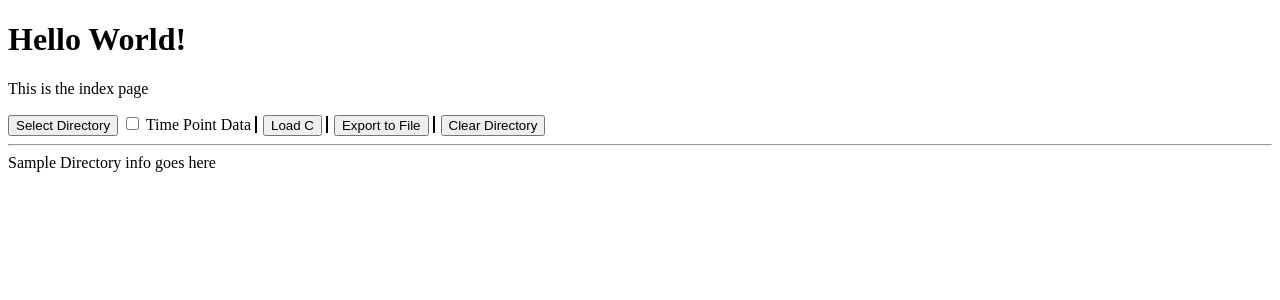
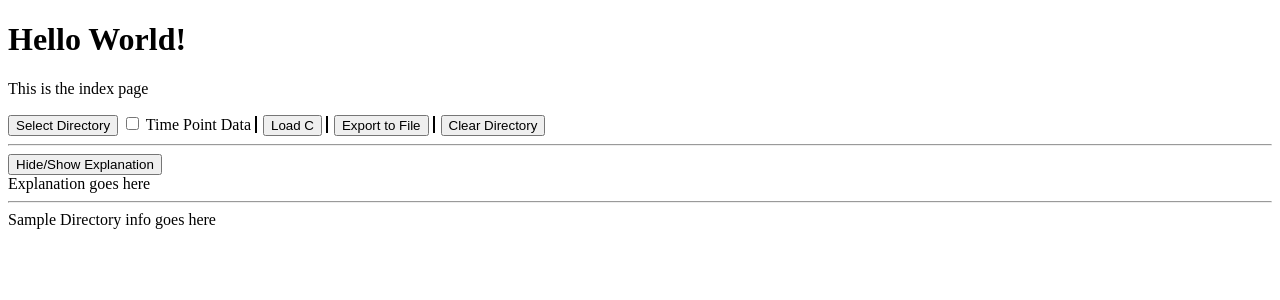
Before and after one commit to aturfah/cmi_helpers, a Flask app: page / in a window 1280 px wide. Shown: the top 300 px of the page. Run offline with Flask 2, Linux system fonts and the light colour scheme.

Commit message:
Add toggle to make explanation visible

```diff
--- a/c_builder/templates/index.html
+++ b/c_builder/templates/index.html
@@ -17,6 +17,12 @@
     <input type='button' value="Export to File" onclick="export_file()" /> <span class="vl"></span>
     <input type='button' value="Clear Directory" onclick="clear_dir()" />
     <hr/>
+    <input type='button' value="Hide/Show Explanation" onclick="hide_show()" />
+    <div id="explanation">
+        Explanation goes here
+    </div>
+
+    <hr/>
     <div id="sample_div">
         Sample Directory info goes here
         <table id='sample_table'></table>
```
